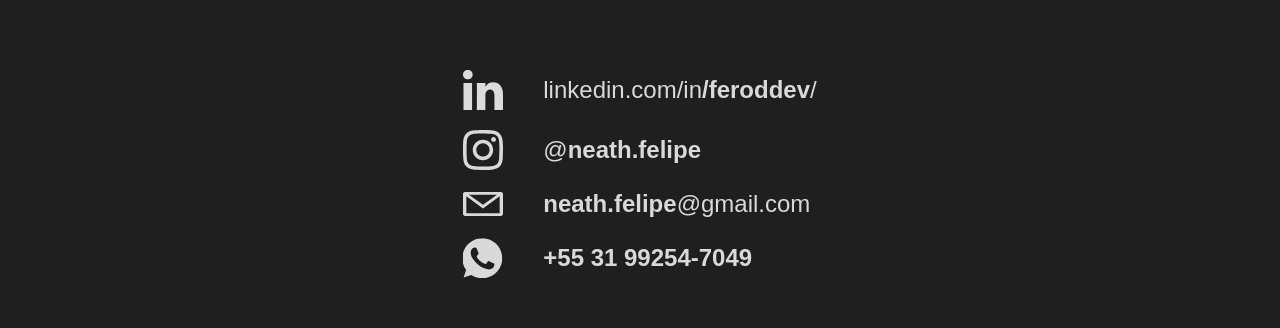
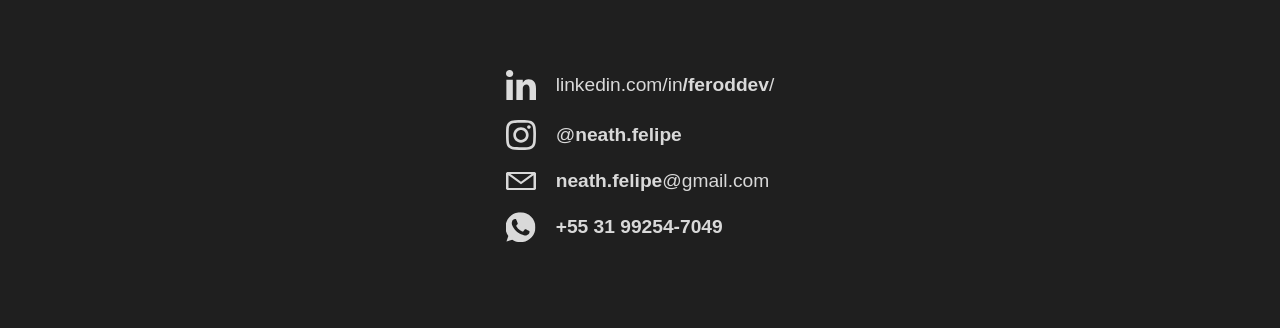
Before and after one commit to feroddev/portfolio, a React (Create React App) app: page / in a window 1280 px wide. Shown: the part 3381-3709 px from the top of the page. Built offline with nearby package versions, Linux system fonts and the light colour scheme; a web font is replaced by a local one.

Commit message:
feat: add id in components

```diff
--- a/src/components/About.jsx
+++ b/src/components/About.jsx
@@ -7,9 +7,9 @@ export function About() {
   const { language } = useContext(LanguageContext);
 
   return (
-    <div className={ styles.container }>
+    <div id="about" className={ styles.container }>
       <div className={ styles.containerTitle }>
-        <h1 id="about" className={ styles.title }>{about[language].title}</h1>
+        <h1 className={ styles.title }>{about[language].title}</h1>
         <h1 className={ styles.subtitle }>{about[language].whoAmI}</h1>
       </div>
       <div className={ styles.main }>
--- a/src/components/Contact.jsx
+++ b/src/components/Contact.jsx
@@ -7,7 +7,7 @@ export default function Contact() {
   const { language } = useContext(LanguageContext);
 
   return (
-    <div className={ styles.container }>
+    <div id="contact" className={ styles.container }>
       <div className={ styles.containerTitle }>
         <h1 className={ styles.title }>{contact[language].title}</h1>
         <h1 className={ styles.subtitle }>{contact[language].subtitle}</h1>
--- a/src/components/Projects.jsx
+++ b/src/components/Projects.jsx
@@ -7,9 +7,9 @@ export default function Projects() {
   const { language } = useContext(LanguageContext);
 
   return (
-    <div className={ styles.container }>
+    <div id="projects" className={ styles.container }>
       <div className={ styles.containerTitle }>
-        <h1 id="projects" className={ styles.title }>{projects[language].title}</h1>
+        <h1 className={ styles.title }>{projects[language].title}</h1>
         <h1 className={ styles.subtitle }>{projects[language].subTitle}</h1>
       </div>
       <div className={ styles.projects }>
--- a/src/components/Skills.jsx
+++ b/src/components/Skills.jsx
@@ -7,10 +7,10 @@ export function Skills() {
   const { language } = useContext(LanguageContext);
   console.log(`description${language.toUpperCase()}`);
   return (
-    <div className={ styles.container }>
+    <div id="skills" className={ styles.container }>
       <div className={ styles.subcontainer }>
         <div className={ styles.containerTitle }>
-          <h1 id="skills" className={ styles.title }>{skills[language].title}</h1>
+          <h1 className={ styles.title }>{skills[language].title}</h1>
           <h1 className={ styles.subtitle }>{skills[language].subTitle}</h1>
         </div>
         <div className={ styles.main }>
--- a/src/style/contact.module.css
+++ b/src/style/contact.module.css
@@ -39,7 +39,7 @@
   align-items: center;
   width: 100%;
   max-width: 500px;
-  font-size: 1.5rem;
+  font-size: 1.2rem;
   margin-bottom: 20px;
 }
 
@@ -58,6 +58,6 @@
 }
 
 .social img {
-  margin-right: 40px;
-  width: 40px;
+  margin-right: 20px;
+  width: 30px;
 }
```
